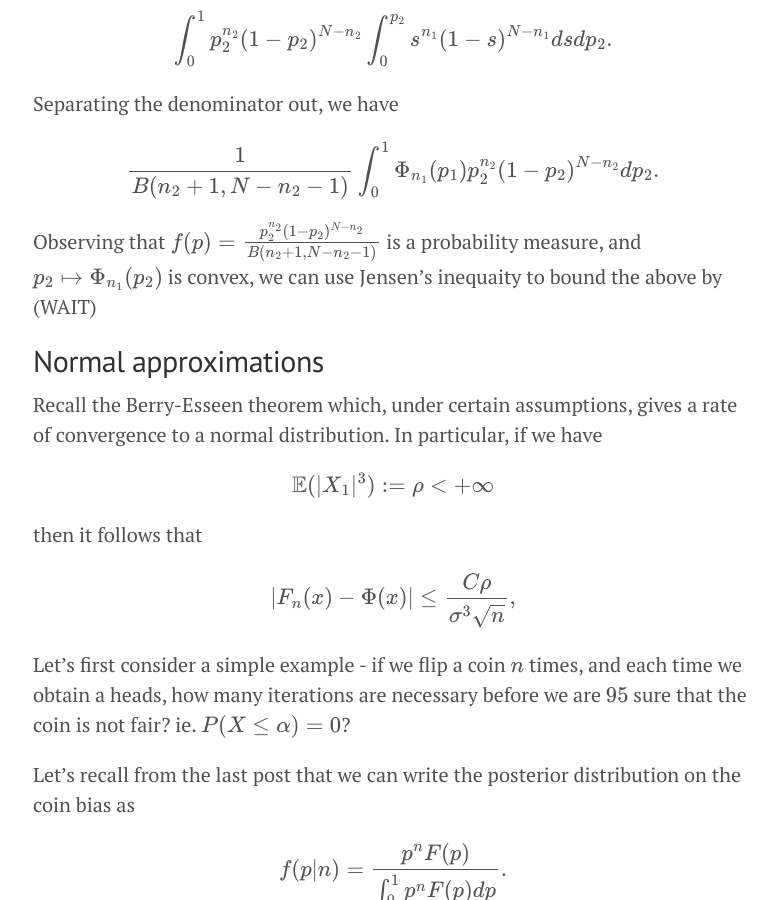
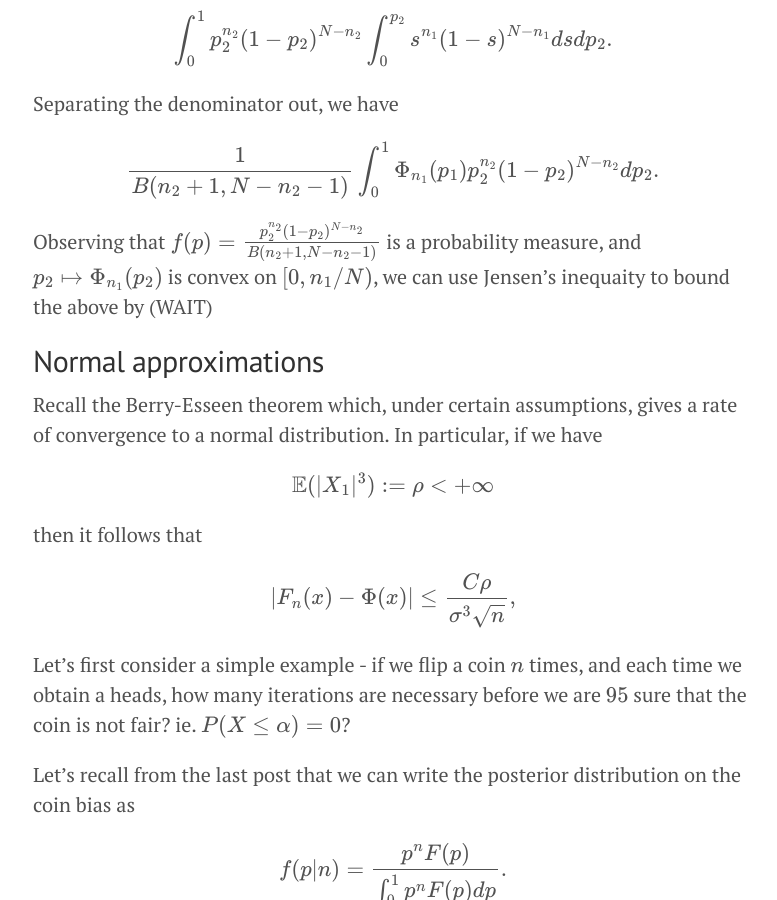
Before and after one commit to doriang102/doriang102.github.io, a Jekyll site: the page built from _posts/2017-06-10-hypothesis-testing-part-2-in-progress.md, in a window 1280 px wide and 900 px high, scrolled down 6768 px. Shown: the whole window, without its empty margins (247-1024 px from the left). Built offline with Jekyll 4.4.1, drawn with Linux system fonts in a browser that asks for light colours; our own code applies the rules of GitHub Pages for plain Markdown files; formulas are drawn with MathJax 3.

Commit message:
Update 2017-06-10-hypothesis-testing-part-2-in-progress.md

```diff
--- a/_posts/2017-06-10-hypothesis-testing-part-2-in-progress.md
+++ b/_posts/2017-06-10-hypothesis-testing-part-2-in-progress.md
@@ -200,7 +200,7 @@ Separating the denominator out, we have
 
 $$ \frac{1}{B(n_2+1,N-n_2-1)}\int_0^1 \Phi_{n_1}(p_1) p_2^{n_2} (1-p_2)^{N-n_2} dp_2.$$
 
-Observing that $$f(p) = \frac{p_2^{n_2} (1-p_2)^{N-n_2}}{B(n_2+1,N-n_2-1)}$$ is a probability measure, and $$ p_2 \mapsto \Phi_{n_1} (p_2)$$ is convex, we can use Jensen's inequaity to bound the above by (WAIT)
+Observing that $$f(p) = \frac{p_2^{n_2} (1-p_2)^{N-n_2}}{B(n_2+1,N-n_2-1)}$$ is a probability measure, and $$ p_2 \mapsto \Phi_{n_1} (p_2)$$ is convex on $$[0,n_1/N)$$, we can use Jensen's inequaity to bound the above by (WAIT)
 
 
 ## Normal approximations
```
